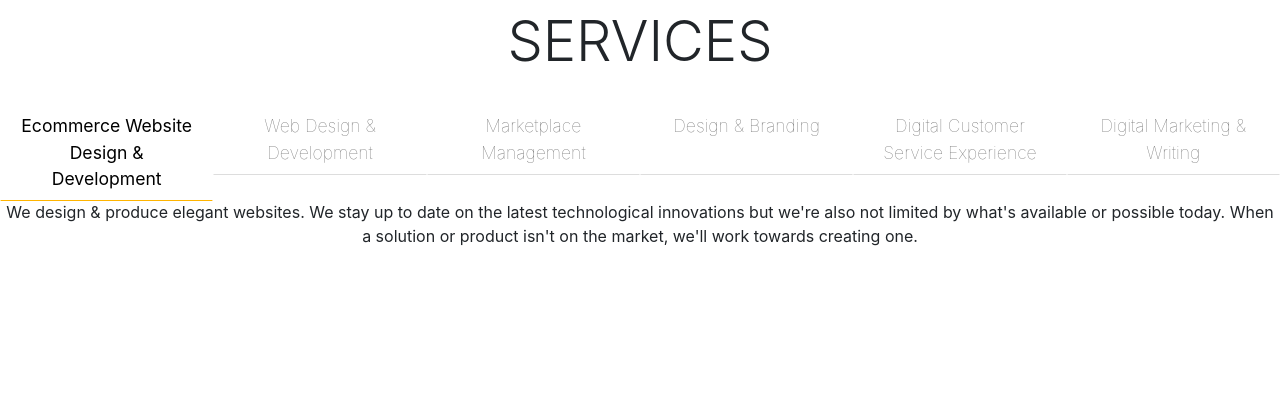
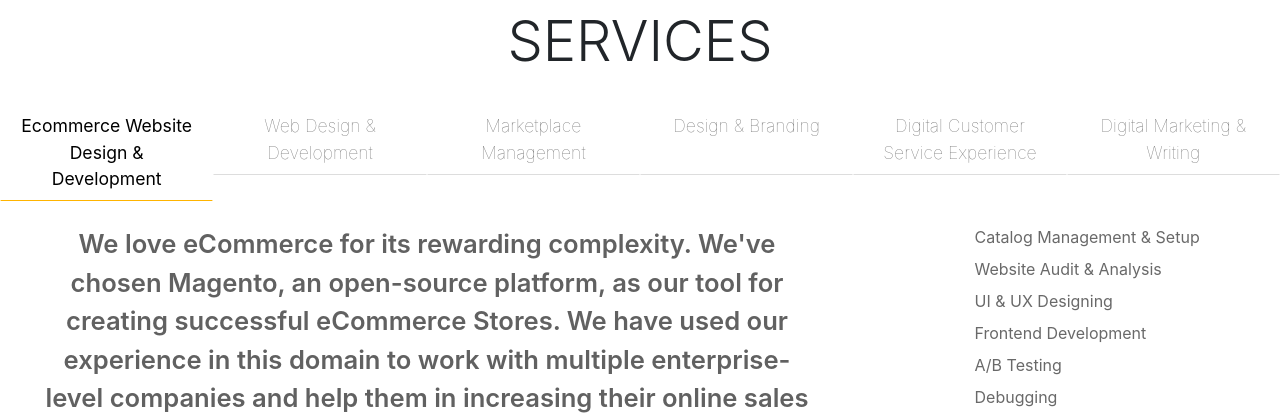
Before and after one commit to narayanwaraich/zoomitout, a PHP site: page / in a window 1280 px wide. Shown: the part 564-981 px from the top of the page. Run offline with PHP 8.4, Linux system fonts and the light colour scheme.

Commit message:
services tabs content filled

```diff
--- a/css/style.css
+++ b/css/style.css
@@ -89,7 +89,9 @@ nav h6 span {
 }
 
 #services li {
-  font-size: 1.1rem;
+  font-size: 1rem;
+  margin-bottom: .5rem;
+  color: #696969;
 }
 
 footer img {
@@ -125,8 +127,16 @@ footer img {
   border: none;
 }
 
-.nav-tabs .tab-content p {
-  padding: 25%;
+.tab-pane .row {
+  padding: 1rem;
+}
+
+.tab-pane p {
+  font-size: 1.6rem;
+  font-weight: 600;
+  color: #616161;
+  padding: 1.5rem;
+  padding-top: 0;
 }
 
 @media (max-width: 767px) {
--- a/index.html
+++ b/index.html
@@ -76,12 +76,109 @@
         </li>
       </ul>
       <div class="tab-content" id="myTabContent">
-        <div class="tab-pane fade show active" id="ecommerce" role="tabpanel" aria-labelledby="ecommerce-tab"><p>We design &amp; produce elegant websites. We stay up to date on the latest technological innovations but we're also not limited by what's available or possible today. When a solution or product isn't on the market, we'll work towards creating one.</p></div>
-        <div class="tab-pane fade" id="web" role="tabpanel" aria-labelledby="web-tab"><p>We love eCommerce for its rewarding complexity. We've chosen Magento, an open-source platform, as our tool for creating successful eCommerce Stores. We have used our experience in this domain to work with multiple enterprise-level companies and help them in increasing their online sales &amp; presence.</p></div>
-        <div class="tab-pane fade" id="market" role="tabpanel" aria-labelledby="market-tab"><p>It's a no-brainer that a Brand is one of the most important assets for any business. Our team of expert designers and marketers sit with you to understand your consumers, goals and brand personality to eventually create a brand that resonates with your target audience. Our designers create elegant, aesthetically pleasing designs that result in a pleasing user experience.</p></div>
-        <div class="tab-pane fade" id="branding" role="tabpanel" aria-labelledby="branding-tab"><p>A well structured social media strategy streamlines your online presence &amp; allows you to create meaningful engagement. Content is also a crucial to build your brand identity and when managed well, it's one of the strongest factors in a brand's success. We help you work with the right mix of tools, channels and ideas to create an effective social media marketing strategy for your brand.</p></div>
-        <div class="tab-pane fade" id="customer" role="tabpanel" aria-labelledby="customer-tab"><p>Marketplace’s help retailers to reach out to a larger audience and hence increase the revenue. Our team of internet marketers have an in-depth knowledge of the ins and outs of some of the most popular marketplaces and can certainly help you in generating a good ROI. We work with marketplaces like Amazon, EBay, Sell.com &amp; Sears.</p></div>
-        <div class="tab-pane fade" id="digital" role="tabpanel" aria-labelledby="digital-tab"><p>Lorem ipsum dolor sit amet, consectetur adipisicing elit, sed do eiusmod tempor incididunt ut labore et dolore magna aliqua. Ut enim ad minim veniam, quis nostrud exercitation ullamco laboris nisi ut aliquip ex ea commodo consequat. Duis aute irure dolor in reprehenderit in voluptate velit esse cillum dolore eu fugiat nulla pariatur. Excepteur sint occaecat cupidatat non proident, sunt in culpa qui officia deserunt mollit anim id est laborum.</p></div>
+        <div class="tab-pane fade show active" id="ecommerce" role="tabpanel" aria-labelledby="ecommerce-tab">
+          <div class="row">
+            <div class="col-8">
+              <p>We love eCommerce for its rewarding complexity. We've chosen Magento, an open-source platform, as our tool for creating successful eCommerce Stores. We have used our experience in this domain to work with multiple enterprise-level companies and help them in increasing their online sales &amp; presence.</p>
+            </div>
+            <div class="col-3 ml-auto">
+              <ul class="text-left">
+                <li>Catalog Management &amp; Setup</li>
+                <li>Website Audit &amp; Analysis</li>
+                <li>UI &amp; UX Designing</li>
+                <li>Frontend Development</li>
+                <li>A/B Testing</li>
+                <li>Debugging</li>
+                <li>Website Maintenance</li>
+                <li>Post Launch Support</li>
+              </ul>
+            </div>
+          </div>
+        </div>
+        <div class="tab-pane fade" id="web" role="tabpanel" aria-labelledby="web-tab">
+          <div class="row">
+            <div class="col-8">
+              <p>We design &amp; produce elegant websites. We stay up to date on the latest technological innovations but we're also not limited by what's available or possible today. When a solution or product isn't on the market, we'll work towards creating one.</p>
+            </div>
+            <div class="col-3 ml-auto">
+              <ul class="text-left">
+                <li>Website Audit &amp; Analysis</li>
+                <li>UI &amp; UX Designing</li>
+                <li>Frontend Development</li>
+                <li>A/B Testing</li>
+                <li>Debugging</li>
+                <li>Website Maintenance</li>
+                <li>Post Launch Support</li>
+                <li>Functionality Integration</li>
+              </ul>
+            </div>
+          </div>
+        </div>
+        <div class="tab-pane fade" id="market" role="tabpanel" aria-labelledby="market-tab">
+          <div class="row">
+            <div class="col-8">
+              <p>Marketplace’s help retailers to reach out to a larger audience and hence increase the revenue. Our team of internet marketers have an in-depth knowledge of the ins and outs of some of the most popular marketplaces and can certainly help you in generating a good ROI. We work with marketplaces like Amazon, EBay, Sell.com &amp; Sears.</p>
+            </div>
+            <div class="col-3 ml-auto">
+              <ul class="text-left">
+                <li>Overall marketplace Strategy</li>
+                <li>Customer operations management </li>
+                <li>Performance Notification</li>
+                <li>Catalog creation, management &amp; optimization</li>
+                <li>Storefront creation, audit &amp; optimization</li>
+                <li>Technology Integration</li>
+                <li>Global Expansion</li>
+                <li>FBA/SFP/MFN review &amp; go-forward planning</li>
+              </ul>
+            </div>
+          </div>
+        </div>
+        <div class="tab-pane fade" id="branding" role="tabpanel" aria-labelledby="branding-tab">
+          <div class="row">
+            <div class="col-8">
+              <p>It's a no-brainer that a Brand is one of the most important assets for any business. Our team of expert designers and marketers sit with you to understand your consumers, goals and brand personality to eventually create a brand that resonates with your target audience. Our designers create elegant, aesthetically pleasing designs that result in a pleasing user experience.</p>
+            </div>
+            <div class="col-3 ml-auto">
+              <ul class="text-left">
+                <li>Logo</li>
+                <li>Ad Design</li>
+                <li>Illustration</li>
+                <li>Print Design</li>
+                <li>Packaging Design &amp; Product Display</li>
+              </ul>
+            </div>
+          </div>
+        </div>
+        <div class="tab-pane fade" id="customer" role="tabpanel" aria-labelledby="customer-tab">
+          <div class="row">
+            <div class="col-8">
+              <p>Lorem ipsum dolor sit amet, consectetur adipisicing elit, sed do eiusmod tempor incididunt ut labore et dolore magna aliqua. Ut enim ad minim veniam, quis nostrud exercitation ullamco laboris nisi ut aliquip ex ea commodo consequat. Duis aute irure dolor in reprehenderit in voluptate velit esse cillum dolore eu fugiat nulla pariatur. Excepteur sint occaecat cupidatat non proident, sunt in culpa qui officia deserunt mollit anim id est laborum.</p>
+            </div>
+            <div class="col-3 ml-auto">
+              <ul class="text-left">
+                <li>Email Support</li>
+                <li>Chat Support</li>
+              </ul>
+            </div>
+          </div>
+        </div>
+        <div class="tab-pane fade" id="digital" role="tabpanel" aria-labelledby="digital-tab">
+          <div class="row">
+            <div class="col-8">
+              <p>A well structured social media strategy streamlines your online presence &amp; allows you to create meaningful engagement. Content is also a crucial to build your brand identity and when managed well, it's one of the strongest factors in a brand's success. We help you work with the right mix of tools, channels and ideas to create an effective social media marketing strategy for your brand.</p>
+            </div>
+            <div class="col-3 ml-auto">
+              <ul class="text-left">
+                <li>Marketing Strategy</li>
+                <li>Search Engine Optimization (SEO)</li>
+                <li>Search Engine Marketing (SEM)</li>
+                <li>Social Media Marketing</li>
+                <li>Content Strategy &amp; Copywriting</li>
+                <li>Conversion Rate Optimization</li>
+              </ul>
+            </div>
+          </div>
+        </div>
       </div>
     </div>
 <!--    <div class="col-6 col-md-4">
```
